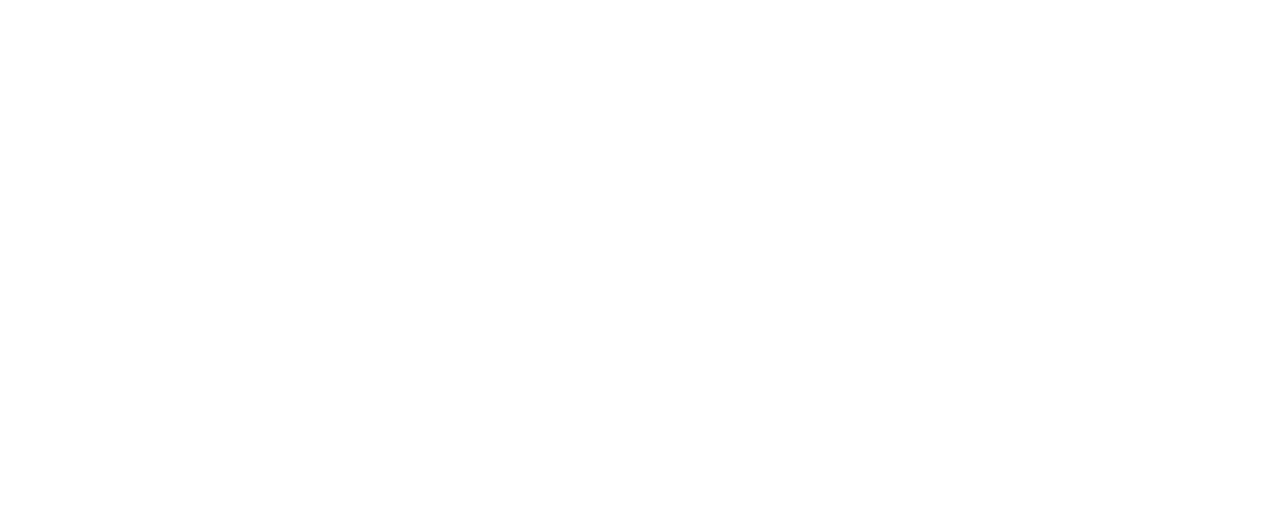
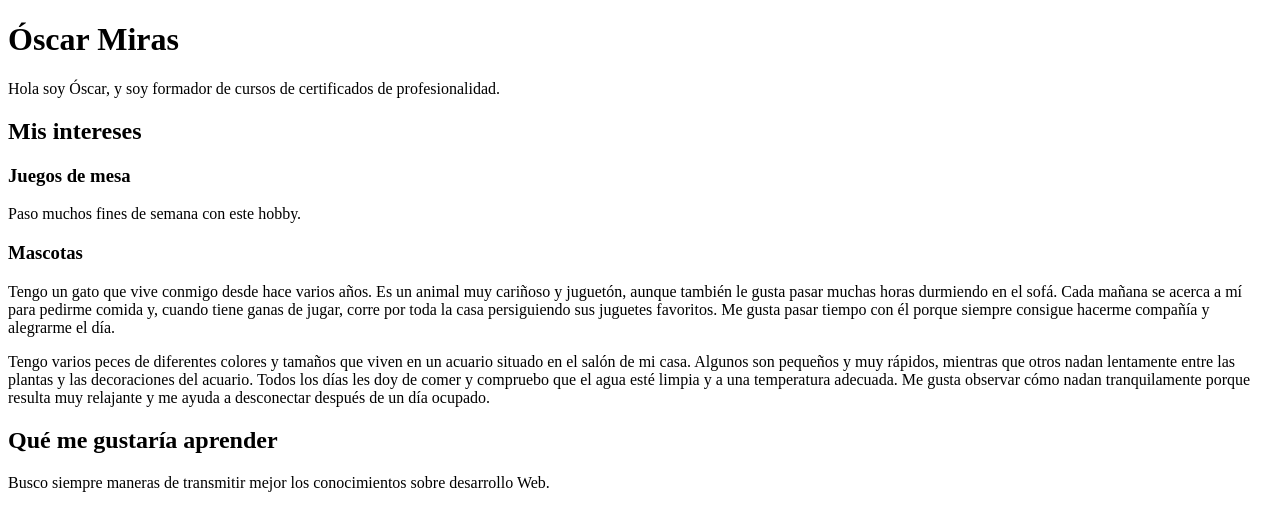
Before and after one commit to omiras/ejercicios-basicos-html-2026, a plain HTML site: page 0-mi-presentacion/index.html in a window 1280 px wide. Drawn offline with Linux system fonts and the light colour scheme.

Commit message:
solution 1

```diff
--- a/0-mi-presentacion/index.html
+++ b/0-mi-presentacion/index.html
@@ -1,13 +1,33 @@
+<!-- Indica que este documento es la versión HTML5 -->
 <!DOCTYPE html>
+<!-- Etiqueta raíz html-->
 <html>
 
+<!-- head: etiqueta que contiene metadatos-->
 <head>
+    <!-- Título de la página. Se puede observar en la pestañadel navegador -->
     <title>Mi presentación</title>
+    <!-- Indica que nuestro documento HTML debería visualizar correctamente los carácteres como accentos -->
     <meta charset="UTF-8">
 </head>
 
+<!-- En esta etiquetas va toda la parte visible del documento (títulos, párrafos, etc.)-->
 <body>
+    <h1>Óscar Miras</h1>
+    <p>Hola soy Óscar, y soy formador de cursos de certificados de profesionalidad.</p>
+    <h2>Mis intereses</h2>
+    <h3>Juegos de mesa</h3>
+    <p>Paso muchos fines de semana con este hobby.</p>
+    <h3>Mascotas</h3>
+<p>Tengo un gato que vive conmigo desde hace varios años. Es un animal muy cariñoso y juguetón, aunque también le gusta pasar muchas horas durmiendo en el sofá. Cada mañana se acerca a mí para pedirme comida y, cuando tiene ganas de jugar, corre por toda la casa persiguiendo sus juguetes favoritos. Me gusta pasar tiempo con él porque siempre consigue hacerme compañía y alegrarme el día.</p>
+
+<p>Tengo varios peces de diferentes colores y tamaños que viven en un acuario situado en el salón de mi casa. Algunos son pequeños y muy rápidos, mientras que otros nadan lentamente entre las plantas y las decoraciones del acuario. Todos los días les doy de comer y compruebo que el agua esté limpia y a una temperatura adecuada. Me gusta observar cómo nadan tranquilamente porque resulta muy relajante y me ayuda a desconectar después de un día ocupado.</p>
+
+<!-- Que deseo aprender...seria un h2 o un h3? Por qué ? -->
+ <h2>Qué me gustaría aprender</h2>
+ <p>Busco siempre maneras de transmitir mejor los conocimientos sobre desarrollo Web.</p>
 
 </body>
 
+<!-- Etiqueta de cierre -->
 </html>
```
